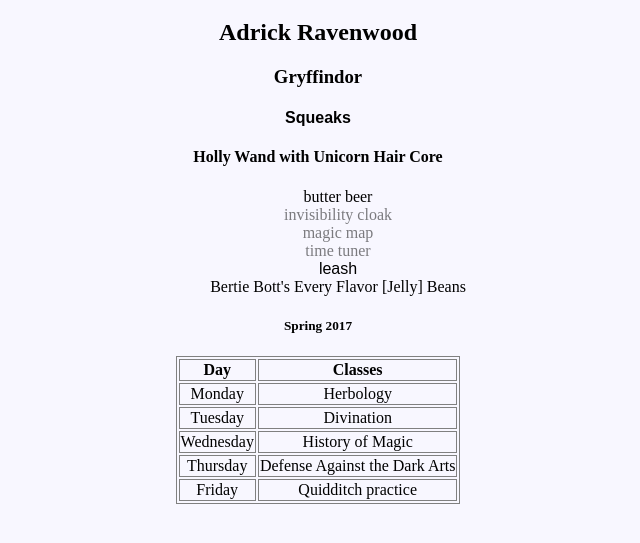
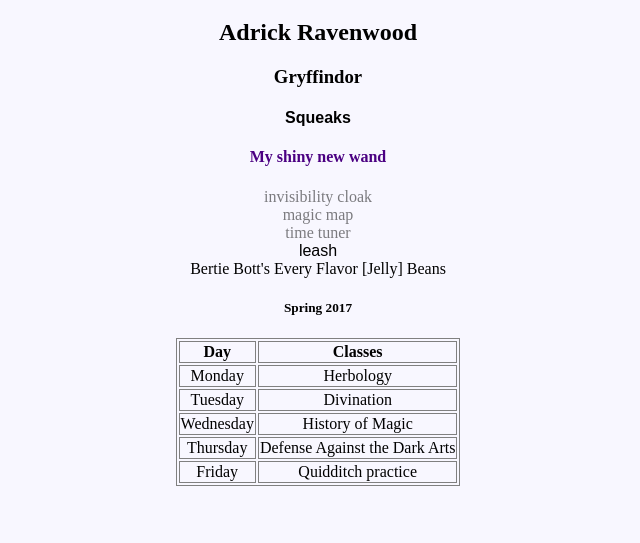
Before and after one commit to Adrick1210/HW5-1, a plain HTML site: page hogwarts/index.html in a window 1280 px wide. Shown: the part 61-604 px from the top of the page, without its empty margins (322-962 px from the left). Drawn offline with nearby package versions, Linux system fonts and the light colour scheme.

Commit message:
Commit 5 - The days go by slowly and the years go by too fast

```diff
--- a/hogwarts/app.js
+++ b/hogwarts/app.js
@@ -20,8 +20,8 @@ $(() => {
   $h3 = $("<h3>").text("Gryffindor");
   $container.append($h3);
   // add h4 for pet
-  $h4 = $("<h4>").addClass("cat").text("Squeaks");
-  $container.append($h4);
+  $pet = $("<h4>").addClass("cat").text("Squeaks");
+  $container.append($pet);
   $wand = $("<h4>").text("Holly Wand with Unicorn Hair Core");
   $container.append($wand);
 
@@ -60,40 +60,53 @@ $(() => {
   $container.append($h5);
   $h5.insertBefore($table);
   // make a thead element
-  $tr0= $('<tr>');
+  $tr0 = $("<tr>");
   // th elements
   $th1 = $("<th>").text("Day");
   $th2 = $("<th>").text("Classes");
   $tr0.append($th1, $th2);
   $table.append($tr0);
   // make tr element with two tds
-  $tr1 = $('<tr>');
-  $td1 = $('<td>').text("Monday");
-  $td2 = $('<td>').text("Herbology");
+  $tr1 = $("<tr>");
+  $td1 = $("<td>").text("Monday");
+  $td2 = $("<td>").text("Herbology");
   $tr1.append($td1, $td2);
   $table.append($tr1);
   // add more tr and td elements to Friday
-  $tr2 = $('<tr>');
-  $td3 = $('<td>').text("Tuesday");
-  $td4 = $('<td>').text("Divination");
+  $tr2 = $("<tr>");
+  $td3 = $("<td>").text("Tuesday");
+  $td4 = $("<td>").text("Divination");
   $tr2.append($td3, $td4);
   $table.append($tr2);
   //
-  $tr3 = $('<tr>');
-  $td5 = $('<td>').text("Wednesday");
-  $td6 = $('<td>').text("History of Magic");
+  $tr3 = $("<tr>");
+  $td5 = $("<td>").text("Wednesday");
+  $td6 = $("<td>").text("History of Magic");
   $tr3.append($td5, $td6);
   $table.append($tr3);
   //
-  $tr4 = $('<tr>');
-  $td7 = $('<td>').text("Thursday");
-  $td8 = $('<td>').text("Defense Against the Dark Arts");
+  $tr4 = $("<tr>");
+  $td7 = $("<td>").text("Thursday");
+  $td8 = $("<td>").text("Defense Against the Dark Arts");
   $tr4.append($td7, $td8);
   $table.append($tr4);
   //
-  $tr5 = $('<tr>');
-  $td9 = $('<td>').text("Friday");
-  $td10 = $('<td>').text("Quidditch practice");
+  $tr5 = $("<tr>");
+  $td9 = $("<td>").text("Friday");
+  $td10 = $("<td>").text("Quidditch practice");
   $tr5.append($td9, $td10);
   $table.append($tr5);
+
+  // Year 5
+  $wand.remove();
+  $li1.remove();
+  // new wand
+  $wand.text("My shiny new wand");
+  $wand.insertAfter($pet);
+  // add color
+  $wand.css("color", "indigo");
+  $pet.remove()
+  $pet.insertAfter($h2);
+  $pet.remove();
+  $pet.insertBefore($wand);
 });
--- a/hogwarts/main.css
+++ b/hogwarts/main.css
@@ -9,6 +9,10 @@ body {
 
 li {
     list-style-type: none;
+}
+
+ul {
+    padding: 0;
 }
 
 .secret {
```
